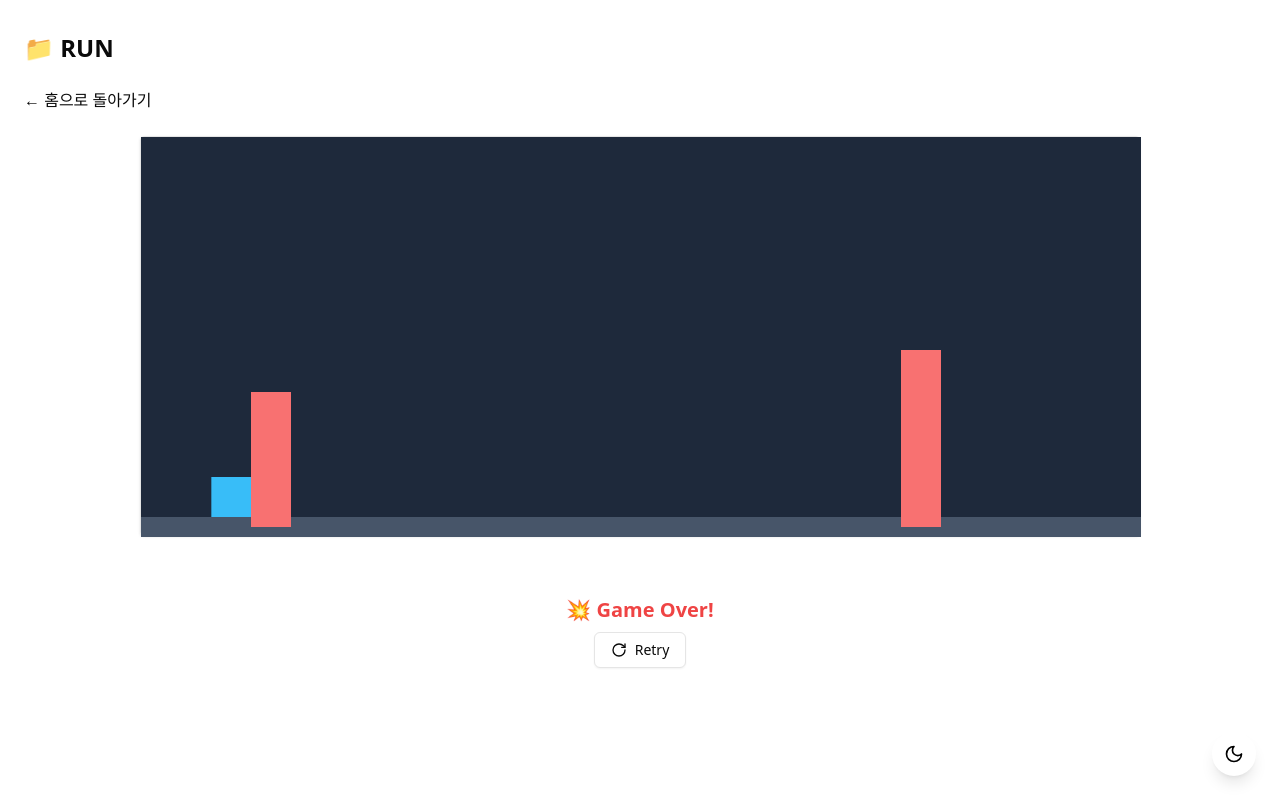
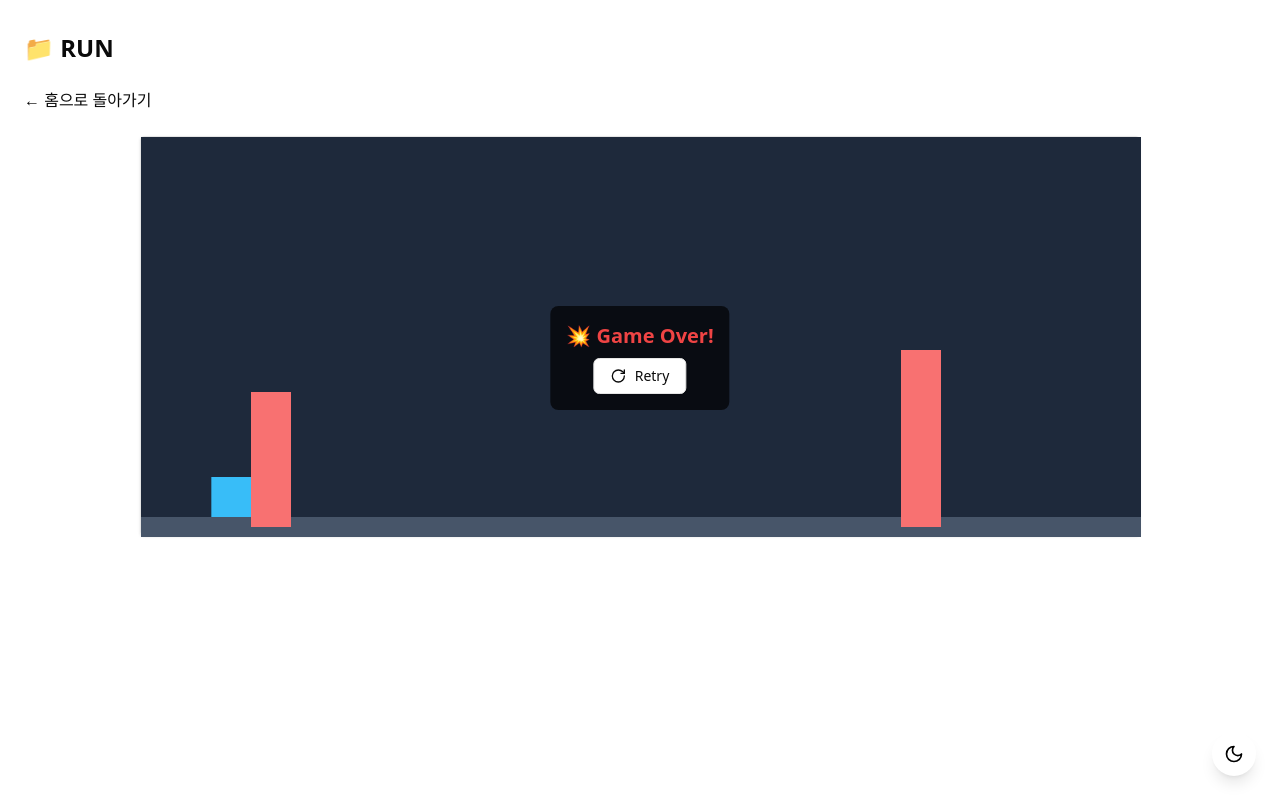
Before and after one commit to SuperRookiee/NP, a Next.js app: page /run in a window 1280 px wide. Built offline with nearby package versions, Linux system fonts and the light colour scheme.

Commit message:
feat: change power & UI

```diff
--- a/app/run/page.tsx
+++ b/app/run/page.tsx
@@ -15,8 +15,9 @@ export default function InfiniteRunner() {
     useEffect(() => {
         const baseWidth = 1000
         const baseHeight = 400
+        const padding = 16
 
-        const actualWidth = Math.min(window.innerWidth, baseWidth)
+        const actualWidth = Math.min(window.innerWidth - padding * 2, baseWidth)
         const actualHeight = Math.min(window.innerHeight, baseHeight)
         const scaleX = actualWidth / baseWidth
         const scaleY = actualHeight / baseHeight
@@ -106,7 +107,7 @@ export default function InfiniteRunner() {
 
         const jump = () => {
             if (player.position.y > actualHeight - 100 * scale && !gameOver) {
-                Matter.Body.setVelocity(player, {x: 0, y: -25 * scale})
+                Matter.Body.setVelocity(player, {x: 0, y: -25 / scale})
             }
         }
 
@@ -140,12 +141,12 @@ export default function InfiniteRunner() {
         const height = Math.min(window.innerHeight, 400)
         const scale = height / 400
         if (player && player.position.y > height - 100 * scale && !gameOver) {
-            Matter.Body.setVelocity(player, {x: 0, y: -25 * scale})
+            Matter.Body.setVelocity(player, {x: 0, y: -25 / scale})
         }
     }
 
     return (
-        <div className="flex flex-col items-center mt-6">
+        <div className="flex flex-col items-center mt-6 relative">
             <div
                 ref={sceneRef}
                 className="w-full max-w-[1000px] aspect-[5/2] border shadow rounded"
@@ -154,7 +155,8 @@ export default function InfiniteRunner() {
             />
             <div className="mt-4 text-white text-lg">점수: {score}</div>
             {gameOver && (
-                <div className="mt-4 flex flex-col items-center">
+                <div
+                    className="absolute top-1/2 left-1/2 -translate-x-1/2 -translate-y-1/2 flex flex-col items-center bg-black/70 p-4 rounded-lg">
                     <div className="text-red-500 font-bold text-xl mb-2">💥 Game Over!</div>
                     <Button onClick={handleRetry} variant="outline" className="flex items-center gap-2">
                         <RotateCw className="w-4 h-4"/>
```
